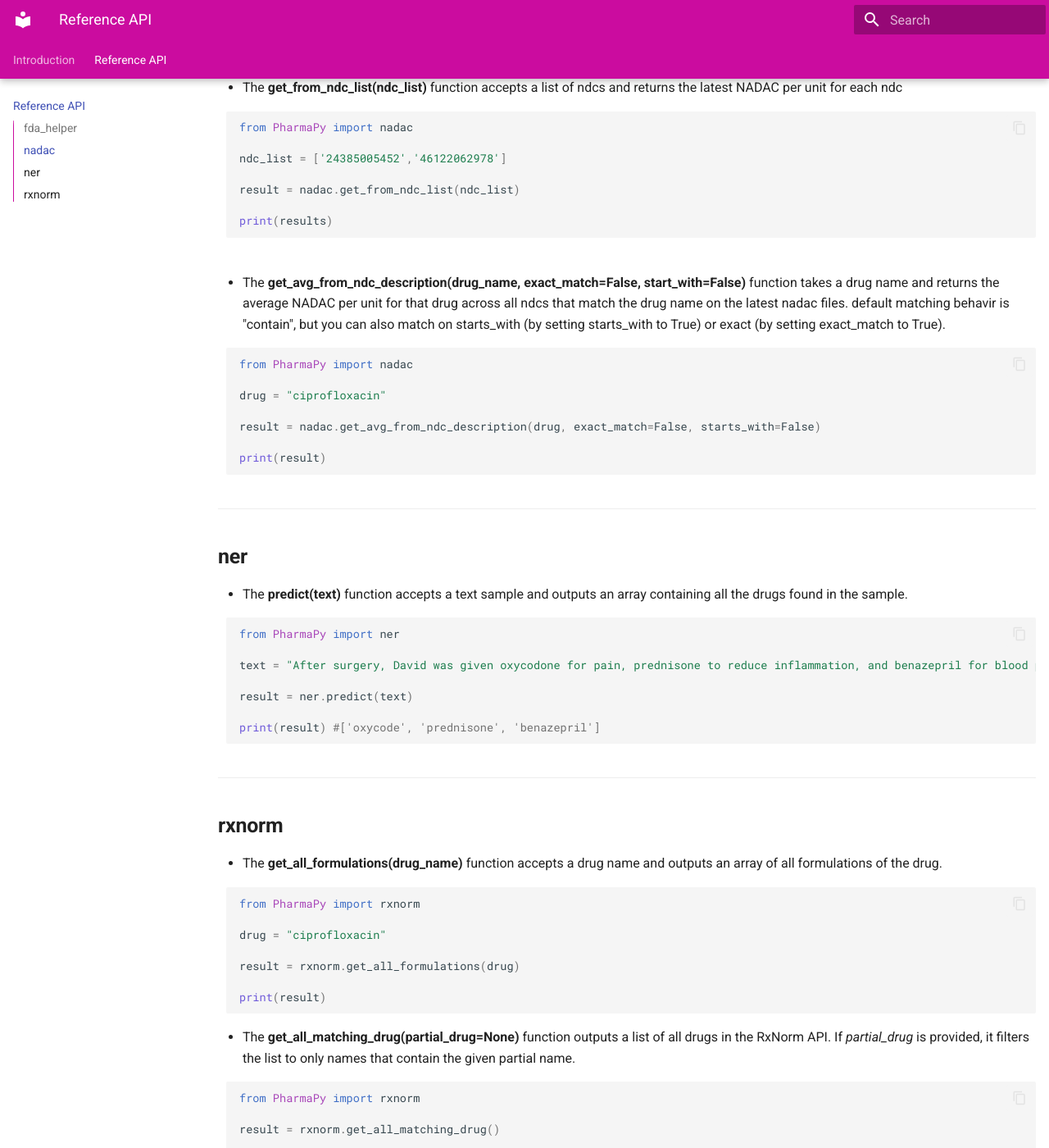
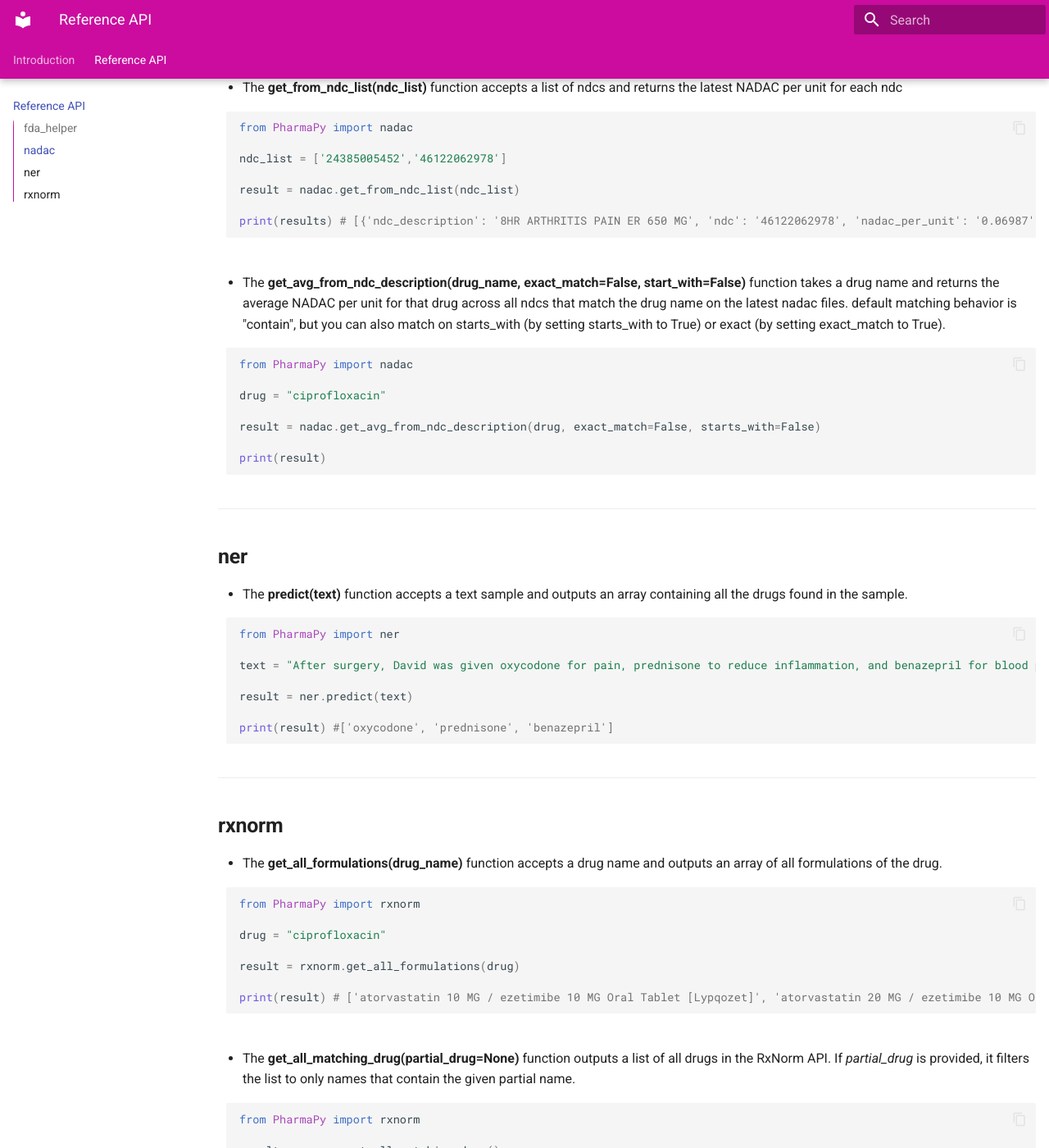
Before and after one commit to Jonathan-Adly/pharmapy_docs, an MkDocs documentation site: the page built from docs/api.md, in a window 1280 px wide and 1400 px high, scrolled down 916 px. Shown: the whole window at 82% size. Built offline with MkDocs 1.6.1 and Material for MkDocs 9.7.7, drawn with Linux system fonts in a browser that asks for light colours; some of the changed text lies outside the part shown.

````diff
--- a/docs/api.md
+++ b/docs/api.md
@@ -18,7 +18,7 @@ hide:
 
     result = fda_helper.drug_information(drug, route)
 
-    print(result)
+    print(result) #
 
     ```
 
@@ -54,14 +54,15 @@ hide:
 
     result = nadac.get_from_ndc_list(ndc_list)
 
-    print(results)
+    print(results) # [{'ndc_description': '8HR ARTHRITIS PAIN ER 650 MG', 'ndc': '46122062978', 'nadac_per_unit': '0.06987', 'pricing_unit': 'EA', 'as_of_date': '2022-12-28'}, {'ndc_description': '12HR NASAL DECONGEST ER 120 MG', 'ndc': '24385005452', 'nadac_per_unit': '0.28255', 'pricing_unit': 'EA', 'as_of_date': '2022-12-28'}]
+
 
     ```
 
 <br>
 <li> The <strong>get_avg_from_ndc_description(drug_name, exact_match=False, start_with=False)</strong> function takes a drug name and returns the average NADAC per unit for that drug
     across all ndcs that match the drug name on the latest nadac files.
-    default matching behavir is "contain", but you can also match on starts_with (by setting starts_with to True) or exact (by setting exact_match to True). </li>
+    default matching behavior is "contain", but you can also match on starts_with (by setting starts_with to True) or exact (by setting exact_match to True). </li>
 
     ``` py
     from PharmaPy import nadac
@@ -87,7 +88,7 @@ hide:
 
     result = ner.predict(text)
 
-    print(result) #['oxycode', 'prednisone', 'benazepril']
+    print(result) #['oxycodone', 'prednisone', 'benazepril']
 
     ```
 
@@ -107,11 +108,11 @@ hide:
 
     result = rxnorm.get_all_formulations(drug)
 
-    print(result)
+    print(result) # ['atorvastatin 10 MG / ezetimibe 10 MG Oral Tablet [Lypqozet]', 'atorvastatin 20 MG / ezetimibe 10 MG Oral Tablet [Lypqozet]', ...]
 
     ```
 </li>
-
+<br>
 <li> The <strong>get_all_matching_drug(partial_drug=None)</strong> function outputs a list of all drugs in the RxNorm API. If <i>partial_drug</i> is provided, it filters the list to only names that contain the given partial name.</li>
     ``` py
     from PharmaPy import rxnorm
@@ -122,7 +123,7 @@ hide:
 
     ```
 </li>
-
+<br>
 <li> The <strong>get_rxcui_by_ndc(drug_ndc)</strong> function takes any NDC-10 code (with or without hyphens) or NDC-11 code (with hyphens only) and returns the RxCUI numbers that can be used for other RxNorm functions. Some RxCUIs may return multiple RxCUI codes. </li>
 
     ``` py
@@ -136,7 +137,7 @@ hide:
 
     ```
 </li>
-
+<br>
 <li> The <strong>get_rxcui_by_drug(drug)</strong> function takes a drug (input format as drug name, dose, dosage form; ex. lisinopril 20mg tablet or lisinopril
     20 mg tablet) And returns a list of RxCUIs that can be used for other functions.</li>
 
@@ -151,7 +152,7 @@ hide:
 
     ```
 </li>
-
+<br>
 <li> The <strong>get_rxnorm_name(rxcui)</strong> function takes the RxCUI and returns a drug name and dosage. </li>
 
     ``` py
@@ -165,8 +166,7 @@ hide:
 
     ```
 </li>
-
-
+<br>
 <li> The <strong>get_drug_class_by_name(drug_name, exact_match=False)</strong> function returns the class of a drug given its name. </li>
 
     ``` py
@@ -180,8 +180,7 @@ hide:
 
     ```
 </li>
-
-
+<br>
 <li> The <strong>get_drug_class_by_ndc(ndc)</strong> function returns the class of a drug given its ndc. </li>
 
     ``` py
@@ -195,7 +194,7 @@ hide:
 
     ```
 </li>
-
+<br>
 <li> The <strong>get_fda_rxcuis(drug_name)</strong> returns a list of dicionaries of the keys of all the drug names with corresponding rxcui values, given that the drug exists in the FDA API. </li>
 
     ``` py
````
Also changed, not shown: other parts of docs/api.md (+1 -1 lines), README.md (added, +39 -0 lines).
